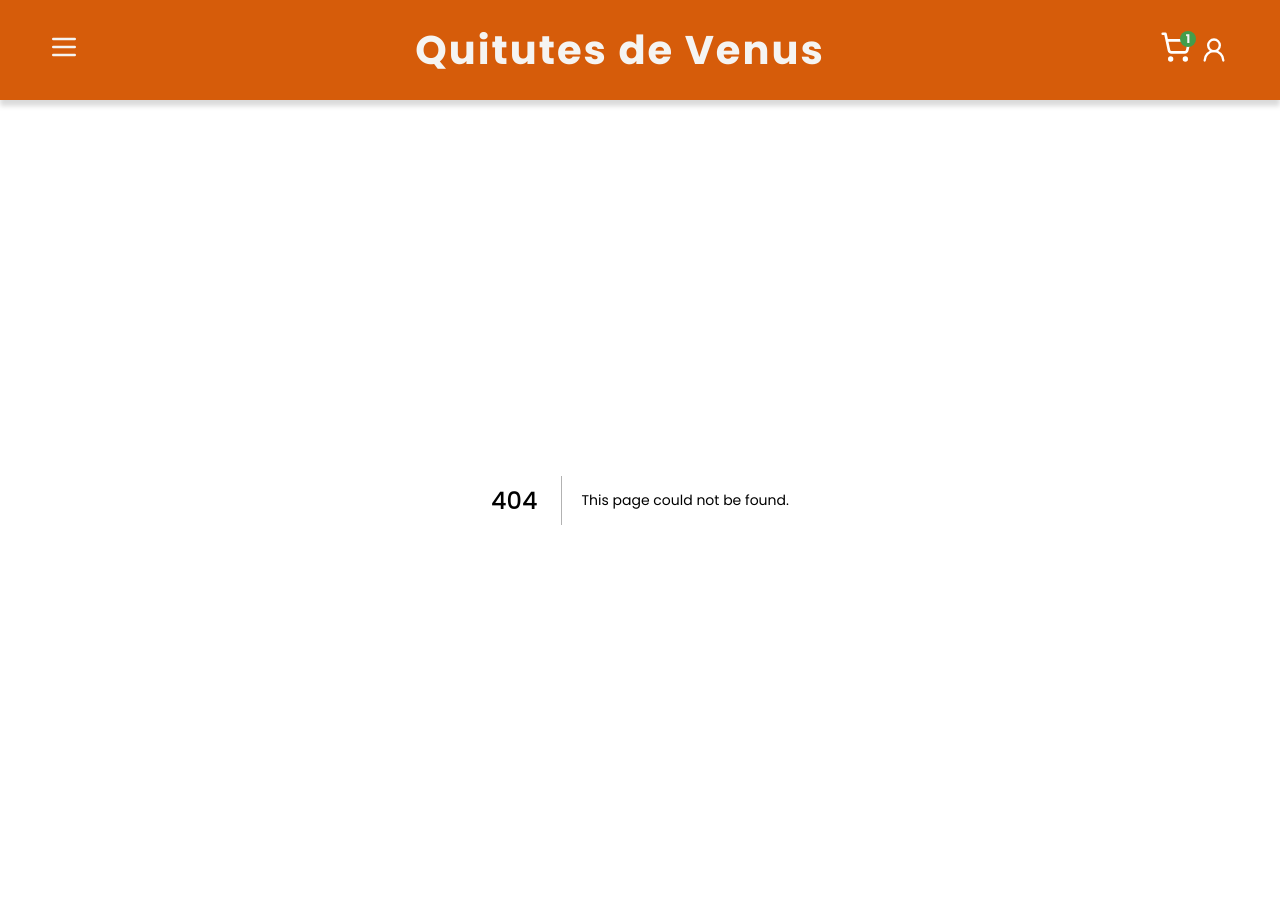
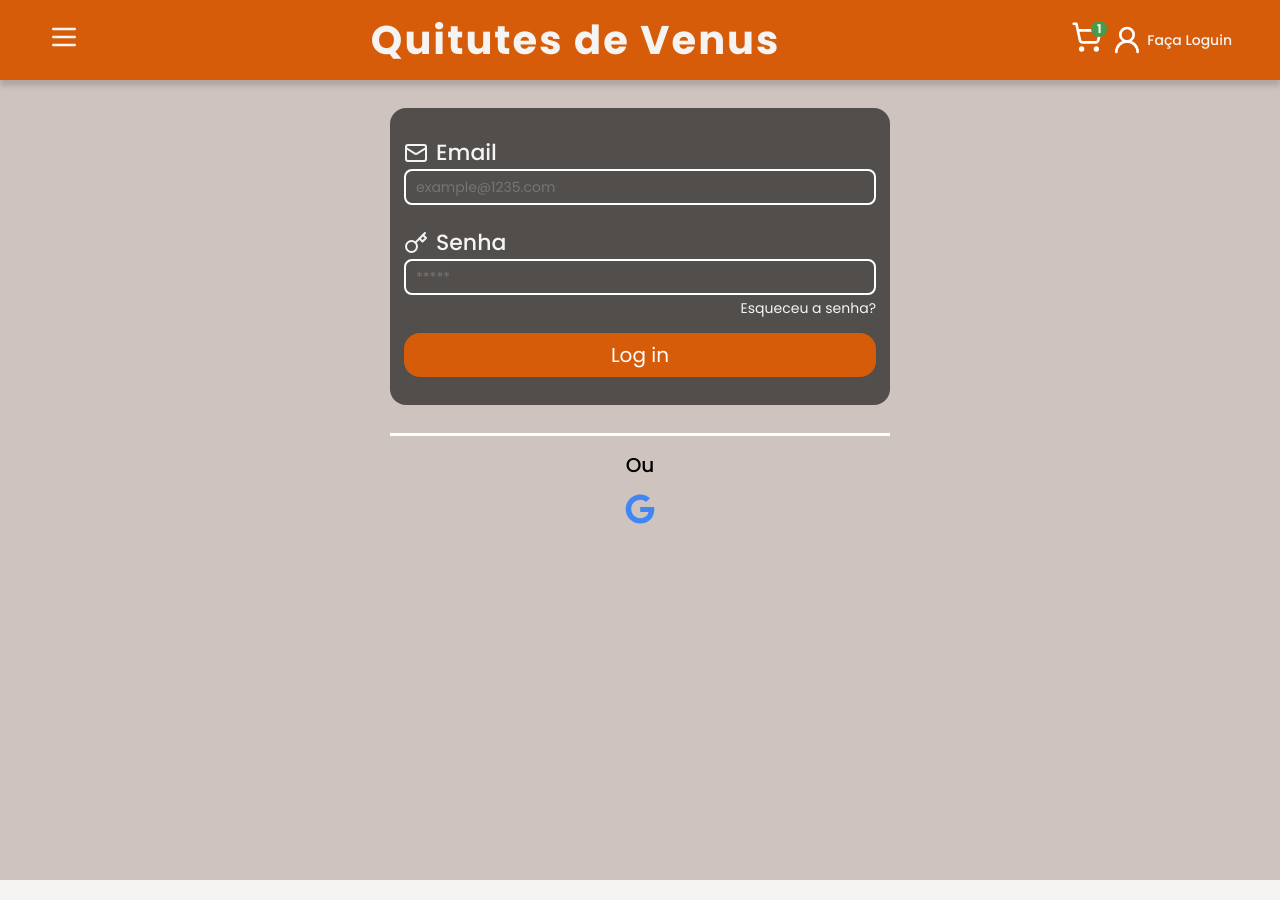
Before and after one commit to ViniciusCosta126/quitutesweb, a Next.js app: page /loguin in a window 1280 px wide. Before the commit this address had no page. Built offline with nearby package versions, Linux system fonts and the light colour scheme; no server answers.

Commit message:
Adicao de autenticacao com o google e pagina de loguin

```diff
--- a/next.config.js
+++ b/next.config.js
@@ -1,6 +1,15 @@
 /** @type {import('next').NextConfig} */
 const nextConfig = {
   reactStrictMode: true,
+  images:{
+    remotePatterns:[
+      {
+        protocol:"https",
+        hostname:"lh3.googleusercontent.com",
+        pathname:"/a/**"
+      }
+    ]
+  }
 }
 
 module.exports = nextConfig
--- a/package.json
+++ b/package.json
@@ -14,8 +14,10 @@
     "eslint-config-next": "13.4.4",
     "lucide-react": "^0.229.0",
     "next": "13.4.4",
+    "next-auth": "^4.22.1",
     "react": "18.2.0",
     "react-dom": "18.2.0",
+    "react-icons": "^4.9.0",
     "styled-components": "^5.3.11"
   },
   "devDependencies": {
--- a/src/components/NavBar/index.tsx
+++ b/src/components/NavBar/index.tsx
@@ -1,15 +1,26 @@
 import React, { useState } from "react";
 import * as C from "./style";
-import { Menu, XCircle, ShoppingCart, User2, ChevronDown, Facebook, Instagram, Phone } from "lucide-react";
-
+import {
+  Menu,
+  XCircle,
+  ShoppingCart,
+  User2,
+  Facebook,
+  Instagram,
+  Phone,
+} from "lucide-react";
+import { useSession, signIn, signOut } from "next-auth/react";
+import Link from "next/link";
+import Image from "next/image";
 const NavBar = () => {
   const [showMenu, setShowMenu] = useState(false);
-  const logado = false;
+  const { data: session } = useSession();
+
   return (
     <C.NavBar>
-      <C.Button onClick={() => setShowMenu(true)}>
+      <C.ButtonMenu onClick={() => setShowMenu(true)}>
         <Menu size={32} />
-      </C.Button>
+      </C.ButtonMenu>
 
       <C.Nav visible={showMenu}>
         <div className="faixa">
@@ -17,31 +28,54 @@ const NavBar = () => {
           <XCircle onClick={() => setShowMenu(false)} size={28} color="#fff" />
         </div>
         <C.NavItens>
-          <li><a href="">Dias dos namorados</a></li>
-          <li><a href="">Festa Junina</a></li>
-          <li><a href="">Promoções</a></li>
-          <li><a href="">Presentes</a></li>
-          <li><a href="">Kits e combos</a></li>
+          <li>
+            <a href="#">Dias dos namorados</a>
+          </li>
+          <li>
+            <a href="#">Festa Junina</a>
+          </li>
+          <li>
+            <a href="#">Promoções</a>
+          </li>
+          <li>
+            <a href="#">Presentes</a>
+          </li>
+          <li>
+            <a href="#">Kits e combos</a>
+          </li>
         </C.NavItens>
         <C.SocialContainer>
           <h2>Redes Sociais</h2>
           <div>
-            <a href="#"><Facebook size={28}/></a>
-            <a href="https://instagram.com/quitutesdevenus?igshid=MmJiY2I4NDBkZg=="><Instagram size={28}/></a>
-            <a href="https://wa.me/5516988594123?text=Ol%C3%A1%21+Gostaria+de+realizar+uma+encomenda%21"><Phone size={28}/></a>
+            <a href="#">
+              <Facebook size={28} />
+            </a>
+            <a href="https://instagram.com/quitutesdevenus?igshid=MmJiY2I4NDBkZg==">
+              <Instagram size={28} />
+            </a>
+            <a href="https://wa.me/5516988594123?text=Ol%C3%A1%21+Gostaria+de+realizar+uma+encomenda%21">
+              <Phone size={28} />
+            </a>
           </div>
         </C.SocialContainer>
       </C.Nav>
-      <C.Title>Quitutes de Venus</C.Title>
+      <Link href="/"><C.Title>Quitutes de Venus</C.Title></Link>
       <C.ContainerBtns>
         <a className="cart" href="#">
           <ShoppingCart size={32} color="#fff" />
           <span>1</span>
         </a>
-        <a className="user" href="#">
-          <User2 size={32} color="#fff" />
-
-        </a>
+        {session ? (
+          <a className="user" href="#">
+            <Image src={session.user.image} width={32} height={32} alt="foto usuario" />
+            <p>Olá {session.user.name.split(" ")[0]}</p>
+          </a>
+        ) : (
+          <Link className="user" href="/loguin">
+            <User2 size={32} color="#fff" />
+            <p>Faça Loguin</p>
+          </Link>
+        )}
       </C.ContainerBtns>
     </C.NavBar>
   );
--- a/src/components/NavBar/style.ts
+++ b/src/components/NavBar/style.ts
@@ -21,9 +21,10 @@ export const NavBar = styled.header`
 `;
 export const Title = styled.h1`
   font-weight: 700;
-  font-size: 30px;
+  font-size: 24px;
   max-width: 140px;
   letter-spacing: 0.05em;
+  line-height: 1;
   color: ${({ theme }) => theme.color.light};
   text-align: center;
   @media (min-width: 1024px) {
@@ -32,7 +33,7 @@ export const Title = styled.h1`
   }
 
 `;
-export const Button = styled.button`
+export const ButtonMenu= styled.button`
   background-color: transparent;
   border: none;
   color: ${({ theme }) => theme.color.light};
@@ -106,12 +107,16 @@ export const ContainerBtns = styled.div`
       font-size: 14px;
       color: ${({ theme }) => theme.color.light};
       font-weight: 500;
+      text-transform: capitalize;
     }
-    svg {
+    svg,img  {
       margin-right: 4px;
-      width: 28px;
-      height: 28px;
+      width: 32px;
+      height: 32px;
       display: block;
+    }
+    img{
+      border-radius: 50%;
     }
   }
 `;
--- a/src/pages/_app.tsx
+++ b/src/pages/_app.tsx
@@ -1,15 +1,20 @@
-import { AppProps } from "next/app"
-import { ThemeProvider } from "styled-components"
-import theme from "../global/theme"
-import NavBar from "../components/NavBar"
-import { GlobalStyle } from "../global/global"
+import { AppProps } from "next/app";
+import { ThemeProvider } from "styled-components";
+import theme from "../global/theme";
+import { GlobalStyle } from "../global/global";
+import NavBar from "../components/NavBar";
+import { SessionProvider } from "next-auth/react";
 
-export default function App({ Component, pageProps }:AppProps) {
+export default function App({ Component, pageProps }: AppProps) {
   return (
-    <ThemeProvider theme={theme}>
-      <GlobalStyle/>
-      <NavBar/>
-      <Component {...pageProps} />
-    </ThemeProvider>
-  )
+    <>
+      <SessionProvider session={pageProps.session}>
+        <ThemeProvider theme={theme}>
+          <GlobalStyle />
+          <NavBar />
+          <Component {...pageProps} />
+        </ThemeProvider>
+      </SessionProvider>
+    </>
+  );
 }
--- /dev/null
+++ b/src/pages/loguin/index.tsx
@@ -0,0 +1,51 @@
+import Head from "next/head";
+import Container from "../../components/Container";
+import * as C from "./style";
+import { Mail, Key } from "lucide-react";
+import { FaGoogle, FaFacebook, FaTwitter } from "react-icons/fa";
+import { signIn } from "next-auth/react";
+const Loguin = () => {
+  return (
+    <>
+      <Head>
+        <title>Quitutes de Venus | Loguin</title>
+      </Head>
+      <C.Container>
+        <Container>
+          <C.FormContainer>
+            <C.FieldContainer>
+              <C.Label>
+                <Mail />
+                Email
+              </C.Label>
+              <C.Input type="email" placeholder="example@1235.com" />
+            </C.FieldContainer>
+            <C.FieldContainer>
+              <C.Label>
+                <Key />
+                Senha
+              </C.Label>
+              <C.Input type="password" placeholder="*****" />
+            </C.FieldContainer>
+            <a href="">Esqueceu a senha?</a>
+            <C.BtnSubmit type="submit">Log in</C.BtnSubmit>
+          </C.FormContainer>
+          <div className="divider">
+            <p>Ou</p>
+          </div>
+          <C.SocialContainer>
+            {/*<FaFacebook size={30} color="#0E4791"  onClick={()=>signIn("facebook")}/>*/}
+            <FaGoogle
+              size={30}
+              color="#4086F4"
+              onClick={() => signIn("google")}
+            />
+            {/*<FaTwitter size={30} color="#1DA0F1"  onClick={()=>signIn("twitter")} />*/}
+          </C.SocialContainer>
+        </Container>
+      </C.Container>
+    </>
+  );
+};
+
+export default Loguin;
--- /dev/null
+++ b/src/pages/loguin/style.ts
@@ -0,0 +1,93 @@
+import styled from "styled-components";
+
+export const Container = styled.div`
+  background-color: ${({ theme }) => theme.color.secondary.main};
+  height: 100vh;
+  padding-top: 2rem;
+
+  .divider {
+    border-top: 3px solid #fff;
+    margin: auto;
+    margin-top: 2rem;
+    text-align: center;
+    max-width: 500px;
+    p {
+      margin-top: 1rem;
+      font-size: 20px;
+      font-weight: 500;
+    }
+  }
+`;
+
+export const FormContainer = styled.form`
+  background-color: rgba(0, 0, 0, 0.6);
+  width: 100%;
+  padding: 2rem 1rem;
+  border-radius: 16px;
+  max-width: 500px;
+  margin: auto;
+  a {
+    text-align: right;
+    display: block;
+    margin-top: -1.3rem;
+    color: ${({ theme }) => theme.color.light};
+    cursor: pointer;
+  }
+
+`;
+export const FieldContainer = styled.div`
+  margin-bottom: 1.5rem;
+  &:last-child {
+    margin-bottom: 0;
+  }
+`;
+export const Label = styled.label`
+  color: ${({ theme }) => theme.color.light};
+  font-weight: 500;
+  font-size: 22px;
+  align-items: center;
+  display: flex;
+  svg {
+    margin-right: 8px;
+  }
+`;
+export const Input = styled.input`
+  width: 100%;
+  border: 2px solid #fff;
+  border-radius: 8px;
+  height: 36px;
+  background-color: transparent;
+  padding-left: 10px;
+  color: #fff;
+`;
+export const BtnSubmit = styled.button`
+  display: block;
+  width: 100%;
+  margin-top: 1rem;
+  border: none;
+  padding: 0.5rem 1.5rem;
+  font-size: 20px;
+  background-color: ${({ theme }) => theme.color.primary.main};
+  border-radius: 16px;
+  color: #fff;
+  cursor: pointer;
+  transition: filter 0.2s;
+  &:hover {
+    filter: brightness(1.1);
+  }
+`;
+
+export const SocialContainer = styled.div`
+display: flex;
+justify-content: center;
+align-items: center;
+margin-top: 1rem;
+
+svg{
+    margin-right: 24px;
+    cursor: pointer;
+    &:last-child{
+        margin-right: 0;
+    }
+}
+`;
```
Also changed, not shown: src/pages/api/auth/[...nextauth].ts (added, +12 -0 lines), src/pages/index.tsx (+2 -11 lines), 2 other files (tests, documents, lock files or other folders).
